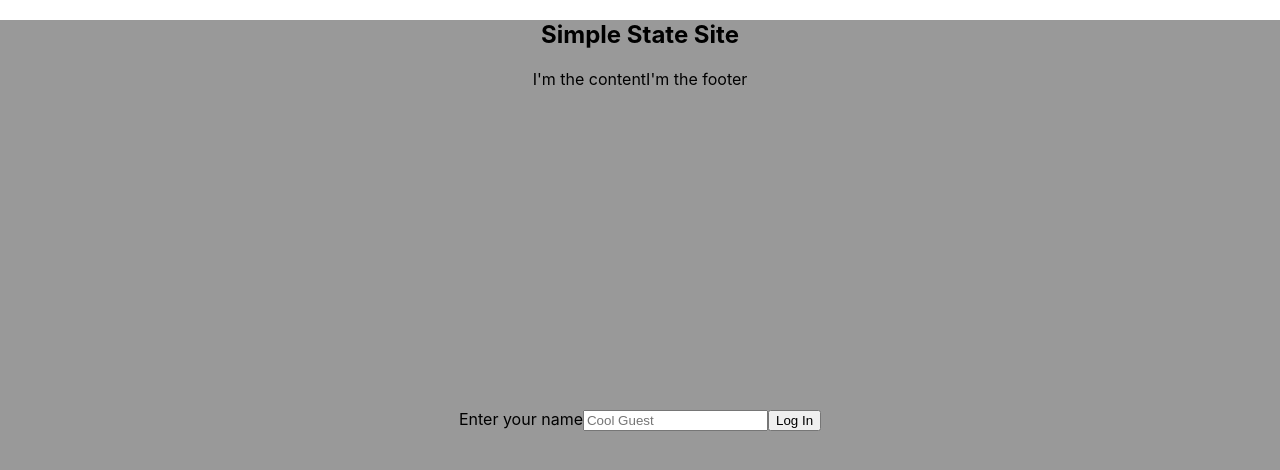
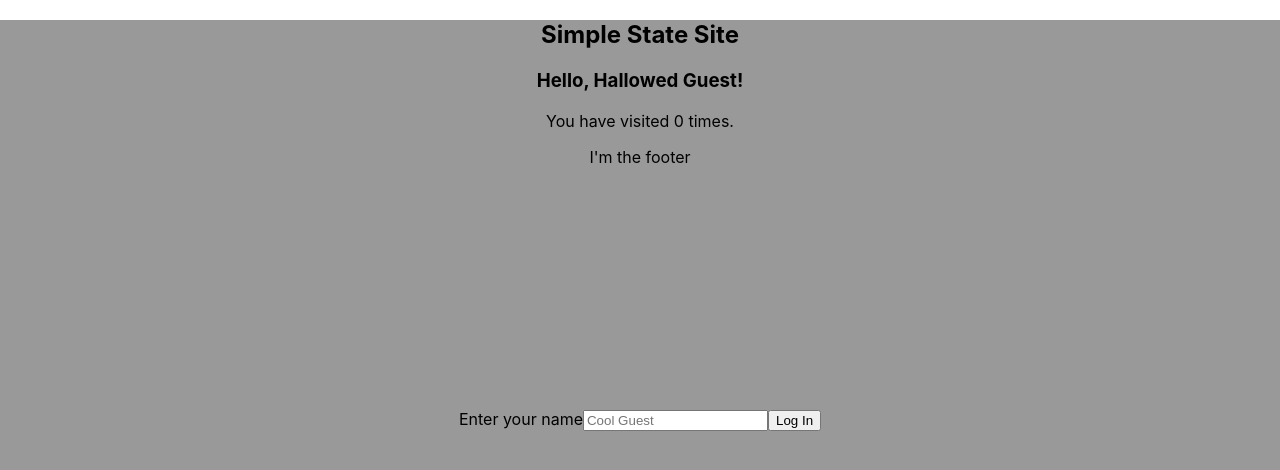
Before and after one commit to bluestormcreative/jsforwp-react-bootcamp, a React (Create React App) app in the folder week3/simple-state-site/: page / in a window 1280 px wide. Shown: the top 470 px of the page. Built offline with nearby package versions, Linux system fonts and the light colour scheme.

Commit message:
Update initial state, return name and count messages

```diff
--- a/week3/simple-state-site/src/App.js
+++ b/week3/simple-state-site/src/App.js
@@ -6,7 +6,7 @@ import './App.css';
 
 class App extends React.Component {
 	state = {
-		username: '',
+		username: 'Hallowed Guest',
 		loginCount: 0,
 	};
 
@@ -14,19 +14,19 @@ class App extends React.Component {
 		event.preventDefault();
 		const name = document.querySelector('input[name]').value;
 		const overlay = document.querySelector('.overlay');
-		this.setState({ name: name });
+		this.setState({ username: name });
 		this.setState({ loginCount: this.state.loginCount + 1 });
 		overlay.classList.add('hidden');
 	};
 
-	greeting = () => {
-		return this.state.name ? this.state.name : 'Hallowed Guest';
-	};
 	render() {
 		return (
 			<div className='App'>
-				<Header formSubmit={this.submitName} greeting={this.greeting} />
-				<Content loginCount={this.state.loginCount} />
+				<Header formSubmit={this.submitName} />
+				<Content
+					loginCount={this.state.loginCount}
+					greeting={this.state.username}
+				/>
 				<Footer />
 			</div>
 		);
--- a/week3/simple-state-site/src/components/Content/index.js
+++ b/week3/simple-state-site/src/components/Content/index.js
@@ -1,7 +1,12 @@
 import React from 'react';
 
-export default class Content extends React.Component {
-	render() {
-		return `I'm the content`;
-	}
-}
+const Content = (props) => {
+	const { loginCount, greeting } = props;
+	return (
+		<div className='site-content'>
+			<h3>Hello, {greeting}!</h3>
+			<p className='count-msg'>You have visited {loginCount} times.</p>
+		</div>
+	);
+};
+export default Content;
```
